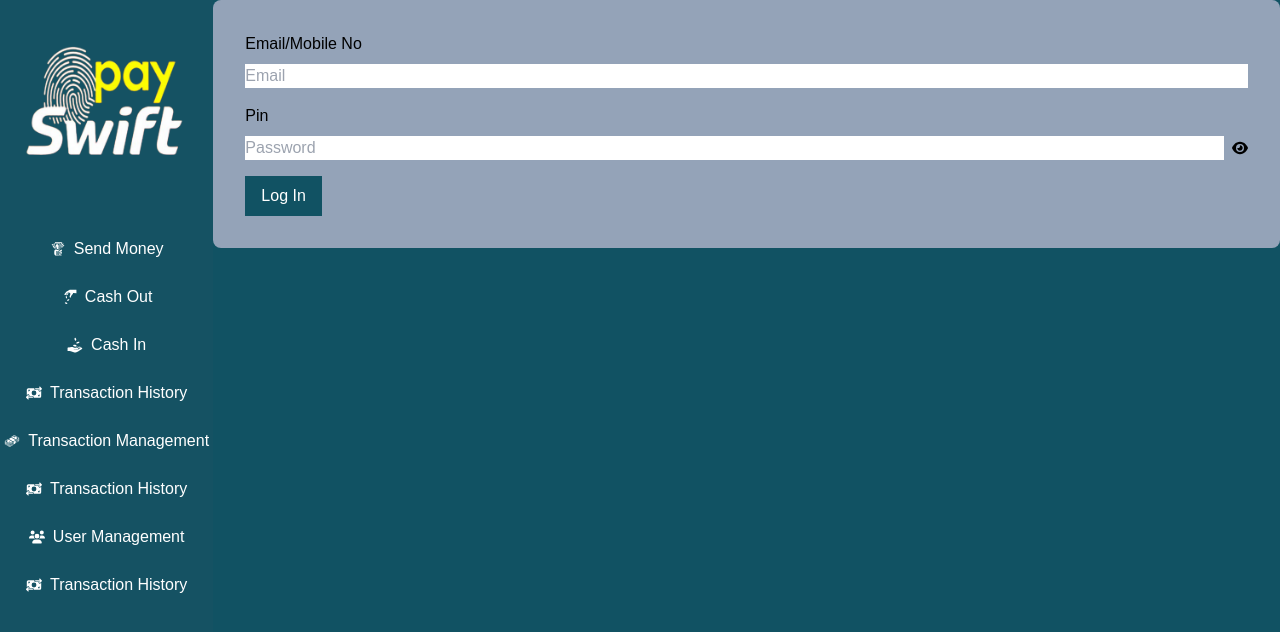
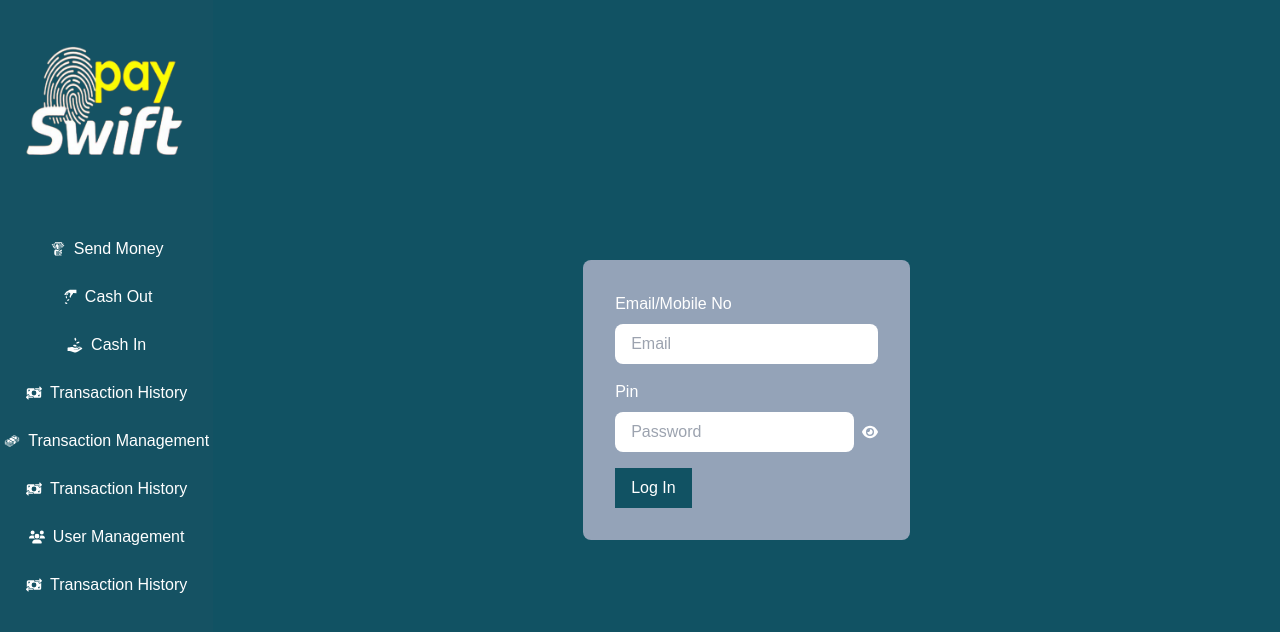
Before and after one commit to Md-Rashedul-Islam-Rajib/pay-swift, a React (Vite) app: page /login in a window 1280 px wide. Shown: the top 632 px of the page. Built offline with nearby package versions, Linux system fonts and the light colour scheme.

Commit message:
login page modified

```diff
--- a/src/pages/Login.jsx
+++ b/src/pages/Login.jsx
@@ -19,16 +19,16 @@ const Login = () => {
     return (
         <section className=' bg-[#115263] h-full'>
 
-            <div >
+            <div className='flex justify-center items-center h-full'>
             <form onSubmit={handleSubmit(onSubmit)}
-            className='bg-slate-400 p-8 rounded-lg'
+            className='bg-slate-400 p-8 rounded-lg text-white'
             >
                 <div>
                 <p className="mb-2">Email/Mobile No</p>
                 <label className="input input-bordered flex items-center gap-2 mb-2 md:mb-4">
                   <input
                     type="text"
-                    className="grow border-0"
+                    className="grow border-0 py-2 px-4 rounded-lg"
                     placeholder="Email"
                     {...register("email", { required: true })}
                   />
@@ -45,7 +45,7 @@ const Login = () => {
                 <label className="input input-bordered flex items-center gap-2 mb-2 md:mb-4">
                   <input
                     type={showPassword ? "text" : "password"}
-                    className="grow border-0"
+                    className="grow border-0  py-2 px-4 rounded-lg"
                     placeholder="Password"
                     {...register("pin", { required: true })}
                   />
```
